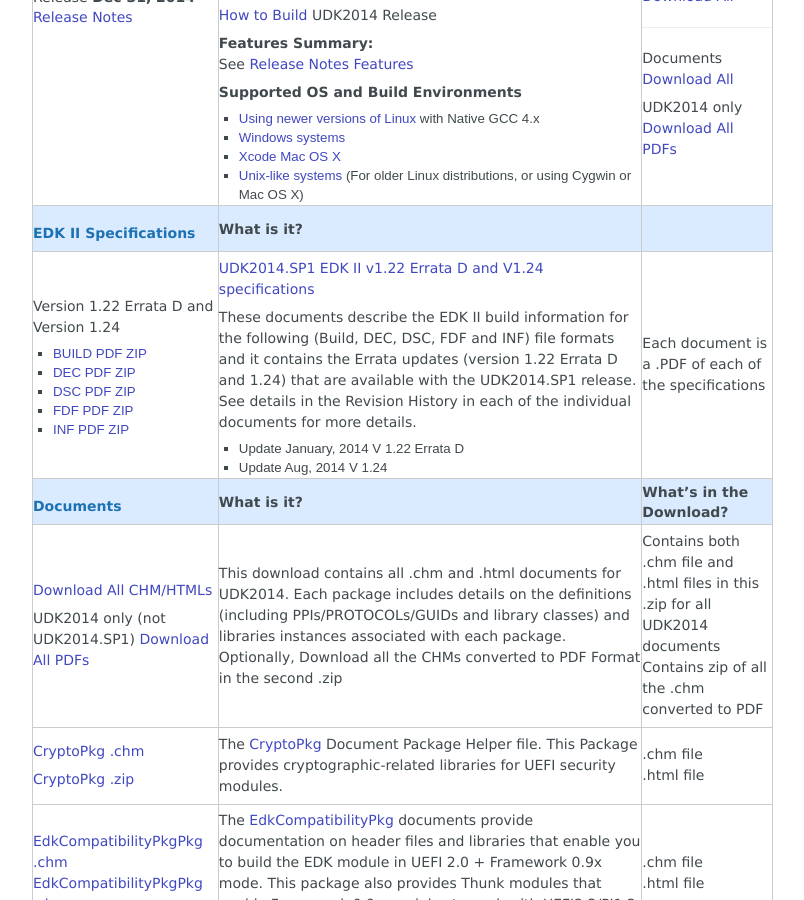
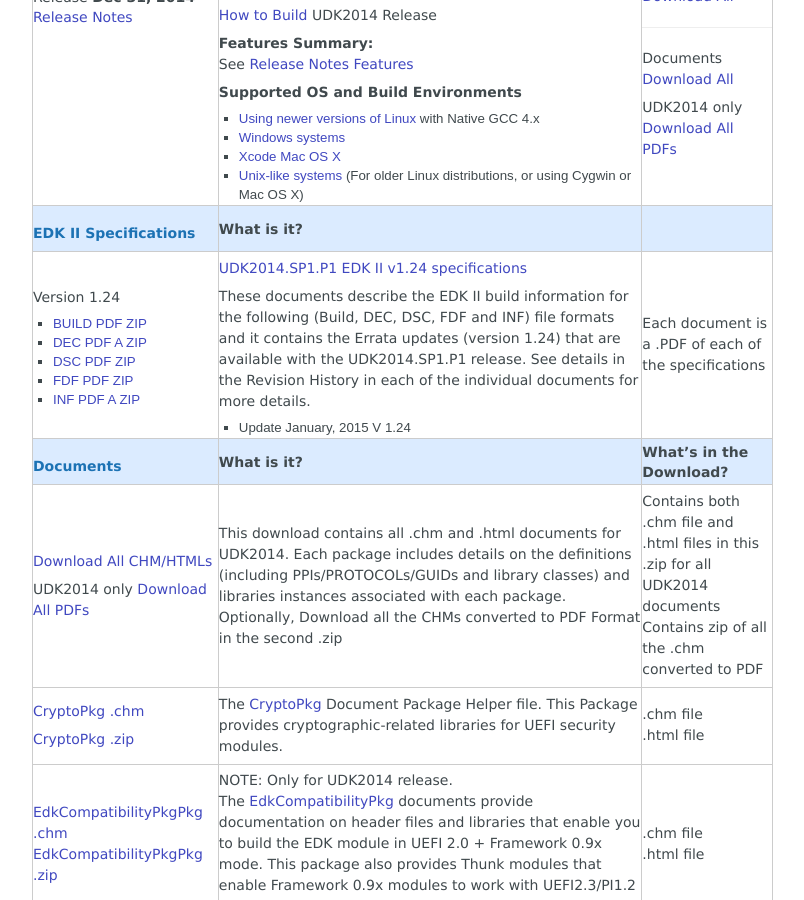
Before and after one commit to tianocore/tianocore.github.io, a Jekyll site: the page built from udk2014/index.md, in a window 1280 px wide and 900 px high, scrolled down 560 px. Shown: the whole window, without its empty margins (258-1062 px from the left). Built offline with Jekyll 4.4.1, drawn with Linux system fonts in a browser that asks for light colours; nearby versions of some CDN libraries.

Commit message:
Update for UDK2014.SP1.P1

```diff
--- a/udk2014/index.md
+++ b/udk2014/index.md
@@ -83,21 +83,21 @@ If you have questions please email the [Edk2 Devel Mail list](mailto:edk2-devel@
   </tr>
 
   <tr>
-    <td><p>Version 1.22 Errata D and Version 1.24 </p>
+    <td><p>Version 1.24 </p>
       <ul>
-        <li><a class="externallink" href="{{edk2files}}/Specifications/Build_Spec_v1.22_Errata_D.pdf/download" rel="nofollow" title="{{edk2files}}/Specifications/Build_Spec_v1.22_Errata_D.pdf/download">BUILD PDF</a> <a class="externallink" href="{{edk2files}}/Specifications/Build_Spec_v1.22_Errata_D.zip/download" rel="nofollow" title="{{edk2files}}/Specifications/Build_Spec_v1.22_Errata_D.zip/download">ZIP</a> </li>
-        <li><a class="externallink" href="{{edk2files}}/Specifications/DEC_Spec_1.24.pdf/download" rel="nofollow" title="{{edk2files}}/Specifications/DEC_Spec_1.24.pdf/download">DEC PDF</a> <a class="externallink" href="{{edk2files}}/Specifications/DEC_Spec_1.24.zip/download" rel="nofollow" title="{{edk2files}}/Specifications/DEC_Spec_1.24.zip/download">ZIP</a></li>
-        <li><a class="externallink" href="{{edk2files}}/Specifications/DSC_Spec_v1.22_Errata_D.pdf/download" rel="nofollow" title="{{edk2files}}/Specifications/DSC_Spec_v1.22_Errata_D.pdf/download">DSC PDF</a> <a class="externallink" href="{{edk2files}}/Specifications/DSC_Spec_v1.22_Errata_D.zip/download" rel="nofollow" title="{{edk2files}}/Specifications/DSC_Spec_v1.22_Errata_D.zip/download">ZIP</a></li>
-        <li><a class="externallink" href="{{edk2files}}/Specifications/FDF_Spec_v1.22_Errata_D.pdf/download" rel="nofollow" title="{{edk2files}}/Specifications/FDF_Spec_v1.22_Errata_D.pdf/download">FDF PDF</a>  <a class="externallink" href="{{edk2files}}/Specifications/FDF_Spec_v1.22_Errata_D.zip/download" rel="nofollow" title="{{edk2files}}/Specifications/FDF_Spec_v1.22_Errata_D.zip/download">ZIP</a></li>
-        <li><a class="externallink" href="{{edk2files}}/Specifications/INF_Spec_1.24.pdf/download" rel="nofollow" title="{{edk2files}}/Specifications/INF_Spec_1.24.pdf/download">INF PDF</a>  <a class="externallink" href="{{edk2files}}/Specifications/INF_Spec_1.24.zip/download" rel="nofollow" title="{{edk2files}}/Specifications/INF_Spec_1.24.zip/download">ZIP</a></li>
+        <li><a class="externallink" href="{{edk2files}}/Specifications/Build_Spec_1.24.pdf/download" rel="nofollow" title="{{edk2files}}/Specifications/Build_Spec_1.24.pdf/download">BUILD PDF</a> <a class="externallink" href="{{edk2files}}/Specifications/Build_Spec_1.24.zip/download/download" rel="nofollow" title="{{edk2files}}/Specifications/Build_Spec_1.24.zip/download/download">ZIP</a> </li>
+        <li><a class="externallink" href="{{edk2files}}/Specifications/DEC_Spec_1.24A.pdf/download" rel="nofollow" title="{{edk2files}}/Specifications/DEC_Spec_1.24A.pdf/download">DEC PDF A</a> <a class="externallink" href="{{edk2files}}/Specifications/DEC_Spec_1.24A.zip/download" rel="nofollow" title="{{edk2files}}/Specifications/DEC_Spec_1.24A.zip/download">ZIP</a></li>
+        <li><a class="externallink" href="{{edk2files}}/Specifications/DSC_Spec_1.24.pdf/download" rel="nofollow" title="{{edk2files}}/Specifications/DSC_Spec_1.24.pdf/download">DSC PDF</a> <a class="externallink" href="{{edk2files}}/Specifications/DSC_Spec_1.24.zip/download" rel="nofollow" title="{{edk2files}}/Specifications/DSC_Spec_1.24.zip/download">ZIP</a></li>
+        <li><a class="externallink" href="{{edk2files}}/Specifications/FDF_Spec_1.24.pdf/download" rel="nofollow" title="{{edk2files}}/Specifications/FDF_Spec_1.24.pdf/download">FDF PDF</a>  <a class="externallink" href="{{edk2files}}/Specifications/FDF_Spec_1.24.zip/download" rel="nofollow" title="{{edk2files}}/Specifications/FDF_Spec_1.24.zip/download">ZIP</a></li>
+        <li><a class="externallink" href="{{edk2files}}/Specifications/INF_Spec_1.24A.pdf/download" rel="nofollow" title="{{edk2files}}/Specifications/INF_Spec_1.24A.pdf/download">INF PDF A</a>  <a class="externallink" href="{{edk2files}}/Specifications/INF_Spec_1.24A.zip/download" rel="nofollow" title="{{edk2files}}/Specifications/INF_Spec_1.24A.zip/download">ZIP</a></li>
       </ul>
     </td>
     <td>
-      <p><a href="{{wiki}}/EDK_II_Specifications" title="EDK_II_Specifications">UDK2014.SP1 EDK II v1.22 Errata D and V1.24 specifications</a></p>
-      <p>These documents describe the EDK II build information for the following (Build, DEC, DSC, FDF and INF) file formats and it contains the Errata updates (version 1.22 Errata D and 1.24) that are available with the UDK2014.SP1 release.  See details in the Revision History in each of the individual documents for more details.</p>
+      <p><a href="{{wiki}}/EDK_II_Specifications" title="EDK_II_Specifications">UDK2014.SP1.P1 EDK II v1.24 specifications</a></p>
+      <p>These documents describe the EDK II build information for the following (Build, DEC, DSC, FDF and INF) file formats and it contains the Errata updates (version 1.24) that are available with the UDK2014.SP1.P1 release.  See details in the Revision History in each of the individual documents for more details.</p>
       <ul>
-        <li>Update January, 2014 V 1.22 Errata D </li>
-        <li>Update Aug, 2014 V 1.24 </li>
+        <li>Update January, 2015 V 1.24 </li>
+
       </ul>
     </td>
     <td><p>Each document is a .PDF of each of the specifications</p></td>
@@ -113,8 +113,8 @@ If you have questions please email the [Edk2 Devel Mail list](mailto:edk2-devel@
 
   <tr>
     <td>
-      <p><a class="externallink" href="https://sourceforge.net/projects/edk2/files/UDK2014_Releases/UDK2014.SP1/UDK2014.SP1.Documents.zip/download" rel="nofollow" title="https://sourceforge.net/projects/edk2/files/UDK2014_Releases/UDK2014.SP1/UDK2014.SP1.Documents.zip/download">Download All CHM/HTMLs</a></p>
-      <p> UDK2014 only (not UDK2014.SP1)  <a class="externallink" href="{{edk2files}}/EDK_II_Libraries/UDK2014/UDK2014_Documents_PDF.zip/download" rel="nofollow" title="{{edk2files}}/EDK_II_Libraries/UDK2014/UDK2014_Documents_PDF.zip/download">Download All PDFs</a></p>
+      <p><a class="externallink" href="https://sourceforge.net/projects/edk2/files/UDK2014_Releases/UDK2014.SP1.P1/UDK2014.SP1.P1.Documents.zip/download" rel="nofollow" title="https://sourceforge.net/projects/edk2/files/UDK2014_Releases/UDK2014.SP1.P1/UDK2014.SP1.P1.Documents.zip/download">Download All CHM/HTMLs</a></p>
+      <p> UDK2014 only  <a class="externallink" href="{{edk2files}}/EDK_II_Libraries/UDK2014/UDK2014_Documents_PDF.zip/download" rel="nofollow" title="{{edk2files}}/EDK_II_Libraries/UDK2014/UDK2014_Documents_PDF.zip/download">Download All PDFs</a></p>
     </td>
     <td>
       <p>This download contains all .chm and .html documents for UDK2014.  Each package includes details on the definitions (including PPIs/PROTOCOLs/GUIDs and library classes) and libraries instances associated with each package.  Optionally, Download all the CHMs converted to PDF Format in the second .zip</p>
@@ -127,8 +127,8 @@ If you have questions please email the [Edk2 Devel Mail list](mailto:edk2-devel@
 
   <tr>
     <td>
-      <p><a class="externallink" href="{{edk2files}}/EDK_II_Libraries/UDK2014.SP1/CryptoPkg%20Document.chm/download" rel="nofollow" title="{{edk2files}}/EDK_II_Libraries/UDK2014.SP1/CryptoPkg%20Document.chm/download">CryptoPkg .chm </a></p>
-      <p><a class="externallink" href="{{edk2files}}/EDK_II_Libraries/UDK2014.SP1/CryptoPkg%20Document.zip/download" rel="nofollow" title="{{edk2files}}/EDK_II_Libraries/UDK2014.SP1/CryptoPkg%20Document.zip/download">CryptoPkg .zip</a></p>
+      <p><a class="externallink" href="{{edk2files}}/EDK_II_Libraries/UDK2014.SP1.P1/CryptoPkg%20Document.chm/download" rel="nofollow" title="{{edk2files}}/EDK_II_Libraries/UDK2014.SP1.P1/CryptoPkg%20Document.chm/download">CryptoPkg .chm </a></p>
+      <p><a class="externallink" href="{{edk2files}}/EDK_II_Libraries/UDK2014.SP1.P1/CryptoPkg%20Document.zip/download" rel="nofollow" title="{{edk2files}}/EDK_II_Libraries/UDK2014.SP1.P1/CryptoPkg%20Document.zip/download">CryptoPkg .zip</a></p>
     </td>
     <td>
       <p>The <a href="{{wiki}}/CryptoPkg" title="CryptoPkg">CryptoPkg</a> Document Package Helper file. This Package provides cryptographic-related libraries for UEFI security modules.</p>
@@ -142,12 +142,13 @@ If you have questions please email the [Edk2 Devel Mail list](mailto:edk2-devel@
 
   <tr>
     <td>
-      <p><a class="externallink" href="{{edk2files}}/EDK_II_Libraries/UDK2014.SP1/EdkCompatibilityPkg%20Document.chm/download" rel="nofollow" title="{{edk2files}}/EDK_II_Libraries/UDK2014.SP1/EdkCompatibilityPkg%20Document.chm/download">EdkCompatibilityPkgPkg .chm </a><br/>
-      <a class="externallink" href="{{edk2files}}/EDK_II_Libraries/UDK2014.SP1/EdkCompatibilityPkg%20Document.zip/download" rel="nofollow" title="{{edk2files}}/EDK_II_Libraries/UDK2014.SP1/EdkCompatibilityPkg%20Document.zip/download">EdkCompatibilityPkgPkg .zip</a><br/>
+      <p><a class="externallink" href="{{edk2files}}/EDK_II_Libraries/UDK2014/EdkCompatibilityPkg%20Document.chm/download" rel="nofollow" title="{{edk2files}}/EDK_II_Libraries/UDK2014/EdkCompatibilityPkg%20Document.chm/download">EdkCompatibilityPkgPkg .chm </a><br/>
+      <a class="externallink" href="{{edk2files}}/EDK_II_Libraries/UDK2014/EdkCompatibilityPkg%20Document.zip/download" rel="nofollow" title="{{edk2files}}/EDK_II_Libraries/UDK2014/EdkCompatibilityPkg%20Document.zip/download">EdkCompatibilityPkgPkg .zip</a><br/>
       </p>
     </td>
     <td>
-      <p>The <a href="{{wiki}}/EdkCompatibilityPkg" title="EdkCompatibilityPkg">EdkCompatibilityPkg</a> documents provide documentation on header files and libraries that enable you to build the EDK module
+      <p>NOTE: Only for UDK2014 release. <br/>
+      The <a href="{{wiki}}/EdkCompatibilityPkg" title="EdkCompatibilityPkg">EdkCompatibilityPkg</a> documents provide documentation on header files and libraries that enable you to build the EDK module
 in UEFI 2.0 + Framework 0.9x mode. This package also provides Thunk modules that enable Framework 0.9x modules to work with UEFI2.3/PI1.2 EDK II Cores.</p>
     </td>
     <td> <p>.chm file<br/> .html file<br/> </p></td>
@@ -155,8 +156,8 @@ in UEFI 2.0 + Framework 0.9x mode. This package also provides Thunk modules that
 
   <tr>
     <td>
-      <p><a class="externallink" href="{{edk2files}}/EDK_II_Libraries/UDK2014.SP1/IntelFrameworkModulePkg%20Document.chm/download" rel="nofollow" title="{{edk2files}}/EDK_II_Libraries/UDK2014.SP1/IntelFrameworkModulePkg%20Document.chm/download">IntelFrameworkModulePkg .chm</a></p>
-      <p><a class="externallink" href="{{edk2files}}/EDK_II_Libraries/UDK2014.SP1/IntelFrameworkModulePkg%20Document.zip/download" rel="nofollow" title="{{edk2files}}/EDK_II_Libraries/UDK2014.SP1/IntelFrameworkModulePkg%20Document.zip/download">IntelFrameworkModulePkg .zip</a></p>
+      <p><a class="externallink" href="{{edk2files}}/EDK_II_Libraries/UDK2014.SP1.P1/IntelFrameworkModulePkg%20Document.chm/download" rel="nofollow" title="{{edk2files}}/EDK_II_Libraries/UDK2014.SP1.P1/IntelFrameworkModulePkg%20Document.chm/download">IntelFrameworkModulePkg .chm</a></p>
+      <p><a class="externallink" href="{{edk2files}}/EDK_II_Libraries/UDK2014.SP1.P1/IntelFrameworkModulePkg%20Document.zip/download" rel="nofollow" title="{{edk2files}}/EDK_II_Libraries/UDK2014.SP1.P1/IntelFrameworkModulePkg%20Document.zip/download">IntelFrameworkModulePkg .zip</a></p>
       <p></p>
     </td>
     <td>
@@ -168,8 +169,8 @@ which follows Intel EFI Framework Specification.</p>
 
   <tr>
     <td>
-      <p><a class="externallink" href="{{edk2files}}/EDK_II_Libraries/UDK2014.SP1/IntelFrameworkPkg%20Document.chm/download" rel="nofollow" title="{{edk2files}}/EDK_II_Libraries/UDK2014/IntelFrameworkPkg%20Document.chm/download">IntelFrameworkPkg .chm </a></p>
-      <p><a class="externallink" href="{{edk2files}}/EDK_II_Libraries/UDK2014/IntelFrameworkPkg%20Document.zip/download" rel="nofollow" title="{{edk2files}}/EDK_II_Libraries/UDK2014/IntelFrameworkPkg%20Document.zip/download">IntelFrameworkPkg .zip</a></p>
+      <p><a class="externallink" href="{{edk2files}}/EDK_II_Libraries/UDK2014.SP1.P1/IntelFrameworkPkg%20Document.chm/download" rel="nofollow" title="{{edk2files}}/EDK_II_Libraries/UDK2014.SP1.P1/IntelFrameworkPkg%20Document.chm/download">IntelFrameworkPkg .chm </a></p>
+      <p><a class="externallink" href="{{edk2files}}/EDK_II_Libraries/UDK2014.SP1.P1/IntelFrameworkPkg%20Document.zip/download" rel="nofollow" title="{{edk2files}}/EDK_II_Libraries/UDK2014.SP1.P1/IntelFrameworkPkg%20Document.zip/download">IntelFrameworkPkg .zip</a></p>
 
     </td>
     <td>
@@ -180,8 +181,8 @@ which follows Intel EFI Framework Specification.</p>
 
   <tr>
     <td>
-      <p><a class="externallink" href="{{edk2files}}/EDK_II_Libraries/UDK2014.SP1/MdeModulePkg%20Document.chm/download" rel="nofollow" title="{{edk2files}}/EDK_II_Libraries/UDK2014.SP1/MdeModulePkg%20Document.chm/download">MdeModulePkg .chm </a></p>
-      <p><a class="externallink" href="{{edk2files}}/EDK_II_Libraries/UDK2014.SP1/MdeModulePkg%20Document.zip/download" rel="nofollow" title="{{edk2files}}/EDK_II_Libraries/UDK2014.SP1/MdeModulePkg%20Document.zip/download">MdeModulePkg .zip</a></p>
+      <p><a class="externallink" href="{{edk2files}}/EDK_II_Libraries/UDK2014.SP1.P1/MdeModulePkg%20Document.chm/download" rel="nofollow" title="{{edk2files}}/EDK_II_Libraries/UDK2014.SP1.P1/MdeModulePkg%20Document.chm/download">MdeModulePkg .chm </a></p>
+      <p><a class="externallink" href="{{edk2files}}/EDK_II_Libraries/UDK2014.SP1.P1/MdeModulePkg%20Document.zip/download" rel="nofollow" title="{{edk2files}}/EDK_II_Libraries/UDK2014.SP1.P1/MdeModulePkg%20Document.zip/download">MdeModulePkg .zip</a></p>
 
     </td>
     <td>
@@ -194,11 +195,11 @@ which follows Intel EFI Framework Specification.</p>
 
   <tr>
     <td>
-      <p><a class="externallink" href="{{edk2files}}/EDK_II_Libraries/UDK2014.SP1/MdePkg%20Document%20With%20Libraries.chm/download" rel="nofollow" title="{{edk2files}}/EDK_II_Libraries/UDK2014.SP1/MdePkg%20Document%20With%20Libraries.chm/download">MdePkg w/ Libraries .chm </a></p>
-      <p><a class="externallink" href="{{edk2files}}/EDK_II_Libraries/UDK2014.SP1/MdePkg%20Document%20With%20Libraries.zip/download" rel="nofollow" title="{{edk2files}}/EDK_II_Libraries/UDK2014.SP1/MdePkg%20Document%20With%20Libraries.zip/download">MdePkg w/ Libraries .zip</a></p>
+      <p><a class="externallink" href="{{edk2files}}/EDK_II_Libraries/UDK2014.SP1.P1/MdePkg%20Document%20With%20Libraries.chm/download" rel="nofollow" title="{{edk2files}}/EDK_II_Libraries/UDK2014.SP1.P1/MdePkg%20Document%20With%20Libraries.chm/download">MdePkg w/ Libraries .chm </a></p>
+      <p><a class="externallink" href="{{edk2files}}/EDK_II_Libraries/UDK2014.SP1.P1/MdePkg%20Document%20With%20Libraries.zip/download" rel="nofollow" title="{{edk2files}}/EDK_II_Libraries/UDK2014.SP1.P1/MdePkg%20Document%20With%20Libraries.zip/download">MdePkg w/ Libraries .zip</a></p>
 
-      <p><a class="externallink" href="{{edk2files}}/EDK_II_Libraries/UDK2014.SP1/MdePkg%20Document.chm/download" rel="nofollow" title="{{edk2files}}/EDK_II_Libraries/UDK2014.SP1/MdePkg%20Document.chm/download">MdePkg .chm</a></p>
-      <p><a class="externallink" href="{{edk2files}}/EDK_II_Libraries/UDK2014.SP1/MdePkg%20Document.zip/download" rel="nofollow" title="{{edk2files}}/EDK_II_Libraries/UDK2014.SP1/MdePkg%20Document.zip/download">MdePkg  .zip</a></p>
+      <p><a class="externallink" href="{{edk2files}}/EDK_II_Libraries/UDK2014.SP1.P1/MdePkg%20Document.chm/download" rel="nofollow" title="{{edk2files}}/EDK_II_Libraries/UDK2014.SP1.P1/MdePkg%20Document.chm/download">MdePkg .chm</a></p>
+      <p><a class="externallink" href="{{edk2files}}/EDK_II_Libraries/UDK2014.SP1.P1/MdePkg%20Document.zip/download" rel="nofollow" title="{{edk2files}}/EDK_II_Libraries/UDK2014.SP1.P1/MdePkg%20Document.zip/download">MdePkg  .zip</a></p>
          </td>
     <td>
       <p>The <a href="{{wiki}}/MdePkg" title="MdePkg">MdePkg</a> Document Package Helper file. This Package provides all definitions(including functions, MACROs, structures and library classes)
@@ -211,8 +212,8 @@ which follows Intel EFI Framework Specification.</p>
 
   <tr>
     <td>
-      <p><a class="externallink" href="{{edk2files}}/EDK_II_Libraries/UDK2014.SP1/NetworkPkg%20Document%20With%20Modules.chm/download" rel="nofollow" title="{{edk2files}}/EDK_II_Libraries/UDK2014.SP1/NetworkPkg%20Document%20With%20Modules.chm/download">NetworkPkg.chm </a></p>
-      <p><a class="externallink" href="{{edk2files}}/EDK_II_Libraries/UDK2014.SP1/NetworkPkg%20Document%20With%20Modules.zip/download" rel="nofollow" title="{{edk2files}}/EDK_II_Libraries/UDK2014.SP1/NetworkPkg%20Document%20With%20Modules.zip/download">NetworkPkg.zip</a></p>
+      <p><a class="externallink" href="{{edk2files}}/EDK_II_Libraries/UDK2014.SP1.P1/NetworkPkg%20Document%20With%20Modules.chm/download" rel="nofollow" title="{{edk2files}}/EDK_II_Libraries/UDK2014.SP1.P1/NetworkPkg%20Document%20With%20Modules.chm/download">NetworkPkg.chm </a></p>
+      <p><a class="externallink" href="{{edk2files}}/EDK_II_Libraries/UDK2014.SP1.P1/NetworkPkg%20Document%20With%20Modules.zip/download" rel="nofollow" title="{{edk2files}}/EDK_II_Libraries/UDK2014.SP1.P1/NetworkPkg%20Document%20With%20Modules.zip/download">NetworkPkg.zip</a></p>
        </td>
     <td>
       <p>The <a href="{{wiki}}/NetworkPkg" title="NetworkPkg">NetworkPkg</a> Document Package Helper file. This package provides network modules that conform to UEFI 2.2 specification.</p>
@@ -222,8 +223,8 @@ which follows Intel EFI Framework Specification.</p>
 
   <tr>
     <td>
-      <p><a class="externallink" href="{{edk2files}}/EDK_II_Libraries/UDK2014.SP1/SecurityiPkg%20Document%20With%20Modules.chm/download" rel="nofollow" title="{{edk2files}}/EDK_II_Libraries/UDK2014.SP1/SecurityiPkg%20Document%20With%20Modules.chm/download">SecurityPkg.chm </a></p>
-      <p><a class="externallink" href="{{edk2files}}/EDK_II_Libraries/UDK2014.SP1/SecurityiPkg%20Document%20With%20Modules.zip/download" rel="nofollow" title="{{edk2files}}/EDK_II_Libraries/UDK2014.SP1/SecurityiPkg%20Document%20With%20Modules.zip/download">SecurityPkg.zip</a></p>
+      <p><a class="externallink" href="{{edk2files}}/EDK_II_Libraries/UDK2014.SP1.P1/SecurityiPkg%20Document%20With%20Modules.chm/download" rel="nofollow" title="{{edk2files}}/EDK_II_Libraries/UDK2014.SP1.P1/SecurityiPkg%20Document%20With%20Modules.chm/download">SecurityPkg.chm </a></p>
+      <p><a class="externallink" href="{{edk2files}}/EDK_II_Libraries/UDK2014.SP1.P1/SecurityiPkg%20Document%20With%20Modules.zip/download" rel="nofollow" title="{{edk2files}}/EDK_II_Libraries/UDK2014.SP1.P1/SecurityiPkg%20Document%20With%20Modules.zip/download">SecurityPkg.zip</a></p>
           </td>
     <td>
       <p>The <a href="{{wiki}}/SecurityPkg" title="SecurityPkg">SecurityPkg</a> Document Package Helper file. This package includes the security drivers, defintions(including PPIs/PROTOCOLs/GUIDs
```
